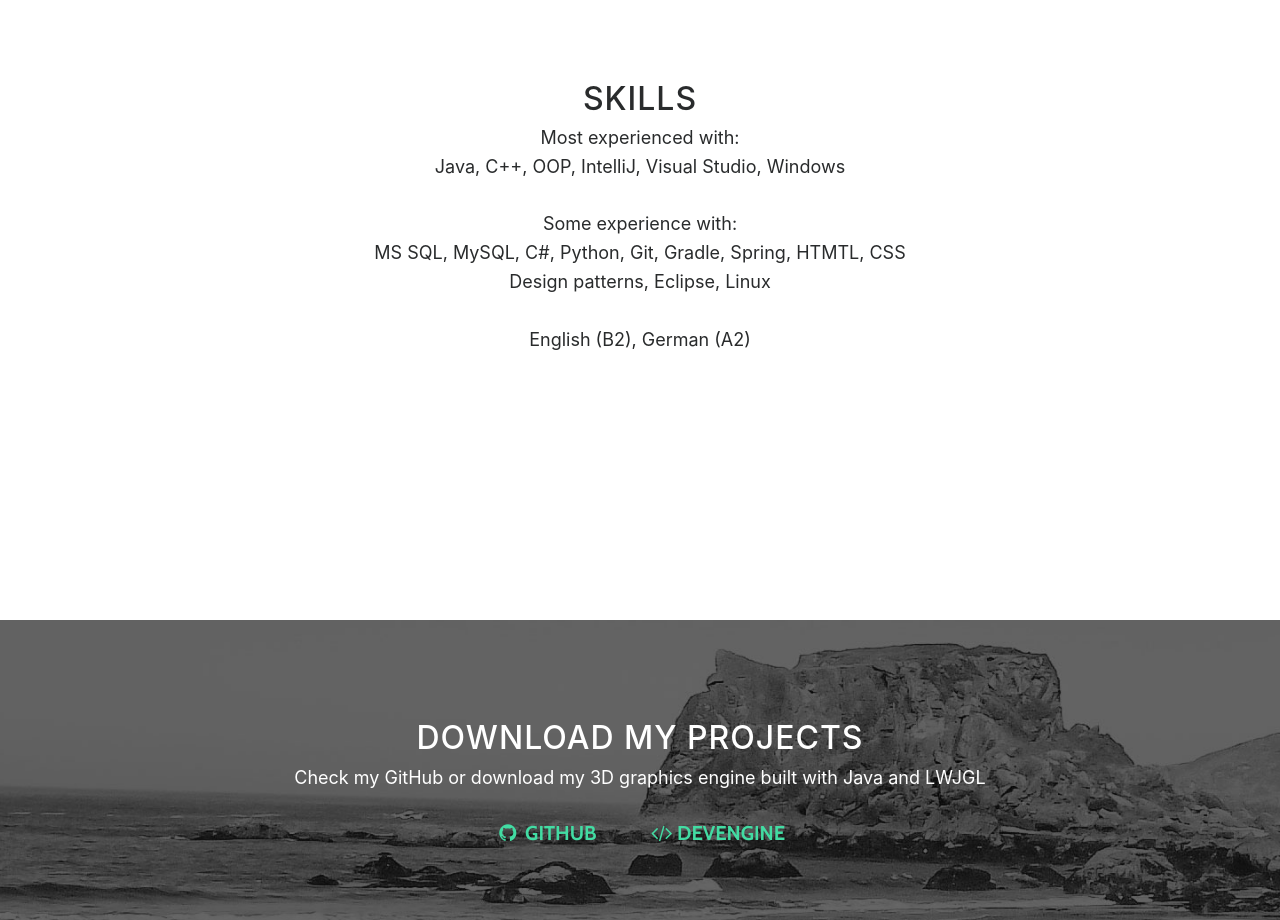
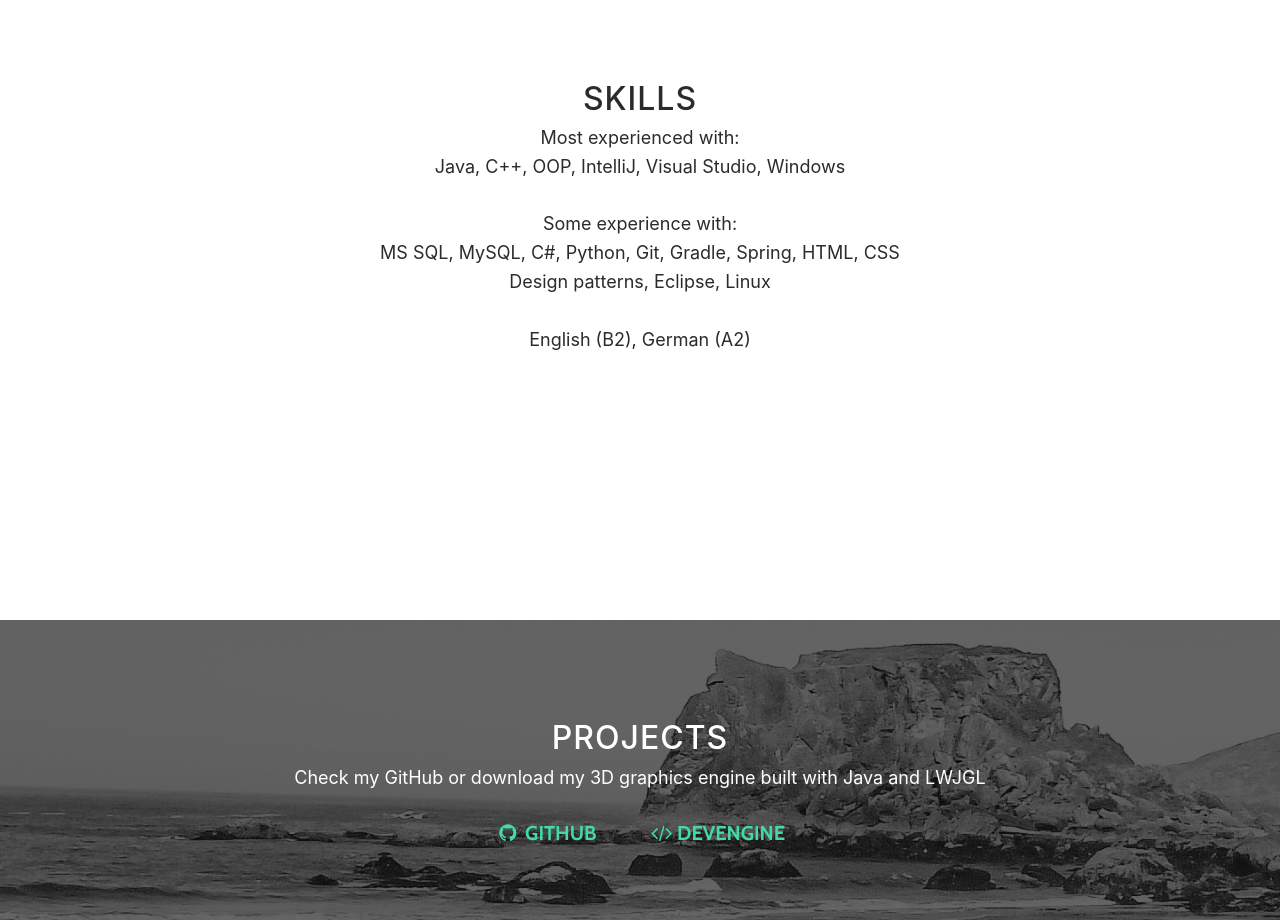
Before and after one commit to Devas/devas.github.io, a website with bundled scripts: page index.html in a window 1280 px wide. Shown: the part 1480-2400 px from the top of the page. Built offline with nearby package versions, Linux system fonts and the light colour scheme.

Commit message:
Typo fix

```diff
--- a/index.html
+++ b/index.html
@@ -108,7 +108,7 @@
                     <p>Most experienced with:<br>
                         Java, C++, OOP, IntelliJ, Visual Studio, Windows<br><br>
                         Some experience with:<br>
-                        MS SQL, MySQL, C#, Python, Git, Gradle, Spring, HTMTL, CSS<br>
+                        MS SQL, MySQL, C#, Python, Git, Gradle, Spring, HTML, CSS<br>
                         Design patterns, Eclipse, Linux<br><br>
                         English (B2), German (A2)<br>
                     </div>
@@ -120,7 +120,7 @@
                 <div class="download-section">
                     <div class="container">
                         <div class="col-lg-8 offset-md-2">
-                            <h2>Download my projects</h2>
+                            <h2>Projects</h2>
                             <p>Check my GitHub or download my 3D graphics engine built with Java and LWJGL</p>
                             <ul class="list-inline banner-social-buttons">
                                 <li class="list-inline-item">
```
